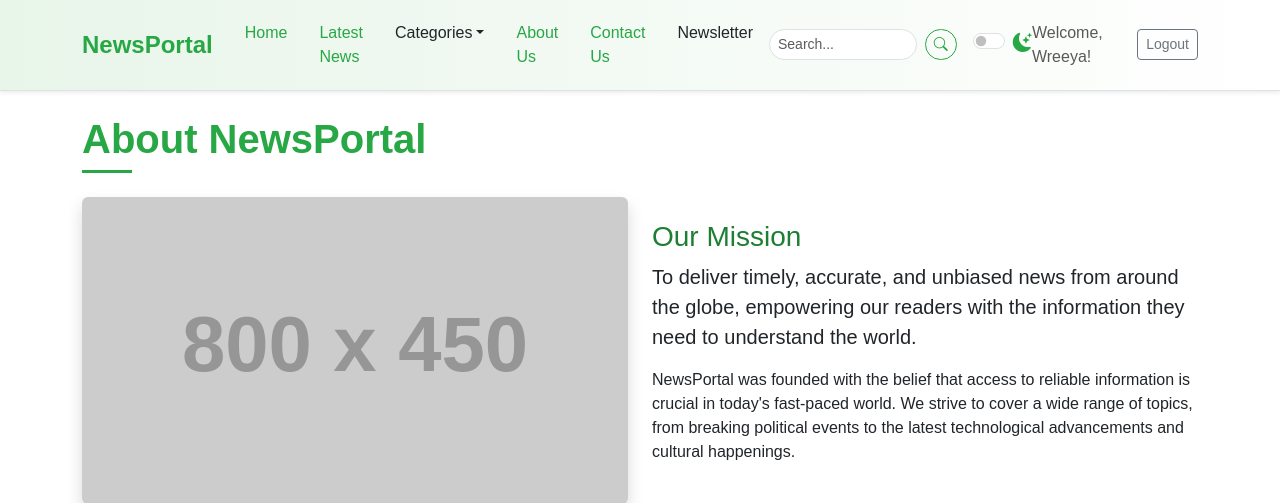
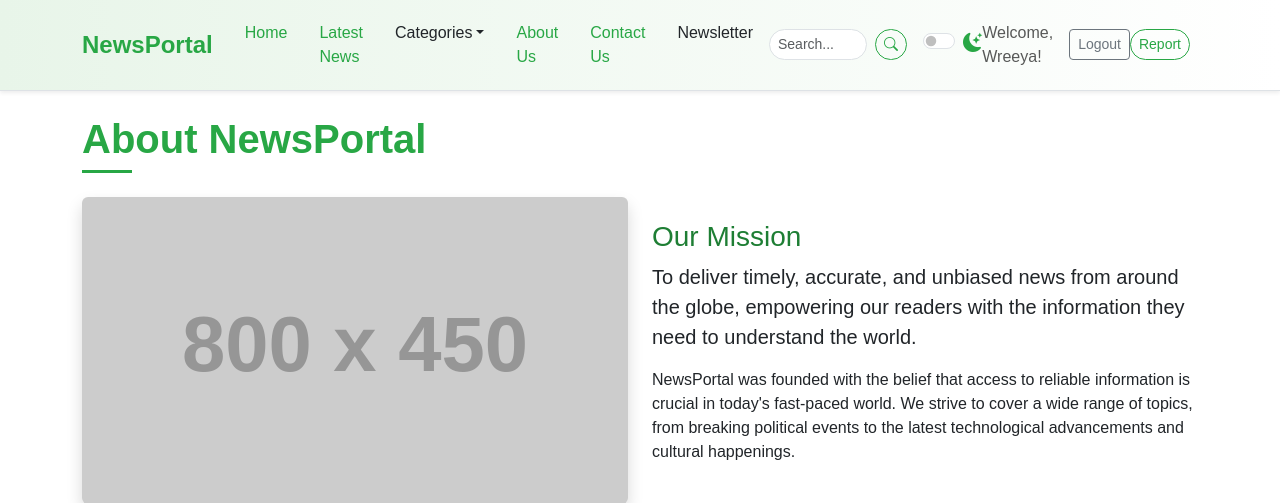
Before and after one commit to wreeya/NEWS-PORTAL, a Django app: page /about/ in a window 1280 px wide. Shown: the top 503 px of the page. Run offline with Django 5.2, Linux system fonts and the light colour scheme; a user stored in the database is signed in; data comes from the database, SQL or seed files in the repository; both versions use the stored data as it was after the commit; grey boxes labelled with a size stand in for pictures from a placeholder-image service; some libraries are stand-ins or nearby versions.

Commit message:
Created a report button visible to superuser

```diff
--- a/NEWS/settings.py
+++ b/NEWS/settings.py
@@ -39,6 +39,7 @@ INSTALLED_APPS = [
     'django.contrib.staticfiles',
     'newspaper',
     'accounts',
+    'report',
 ]
 
 MIDDLEWARE = [
@@ -64,6 +65,7 @@ TEMPLATES = [
                 'django.contrib.auth.context_processors.auth',
                 'django.contrib.messages.context_processors.messages',
                 'newspaper.navigation.nav',
+
             ],
         },
     },
--- a/NEWS/urls.py
+++ b/NEWS/urls.py
@@ -24,6 +24,7 @@ urlpatterns = [
     path('admin/', admin.site.urls),
     path('accounts/', include('accounts.urls')),
     path('', include('newspaper.urls')),
+    path('reports/', include('report.urls')),
 ]
 
 if settings.DEBUG:
--- a/templates/newsportal/nav.html
+++ b/templates/newsportal/nav.html
@@ -84,6 +84,12 @@
                     {% csrf_token %}
                     <button type="submit" class="btn btn-outline-secondary btn-sm">Logout</button>
                   </form>
+
+                  {% if user.is_staff %}
+                      <a href="{% url 'user-report' %}"
+                          class="btn btn-outline-success btn-sm me-2">Report</a>
+                  {% endif %}
+
               {% else %}
                   <a href="{% url 'accounts:login' %}"
                       class="btn btn-outline-success btn-sm me-2">Login</a>
```
Also changed, not shown: db.sqlite3.
